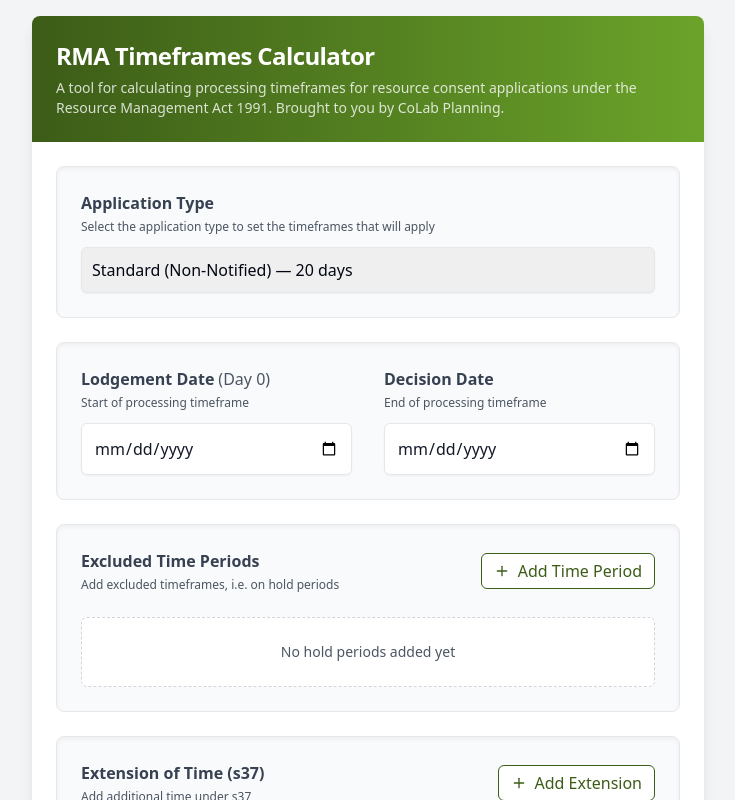
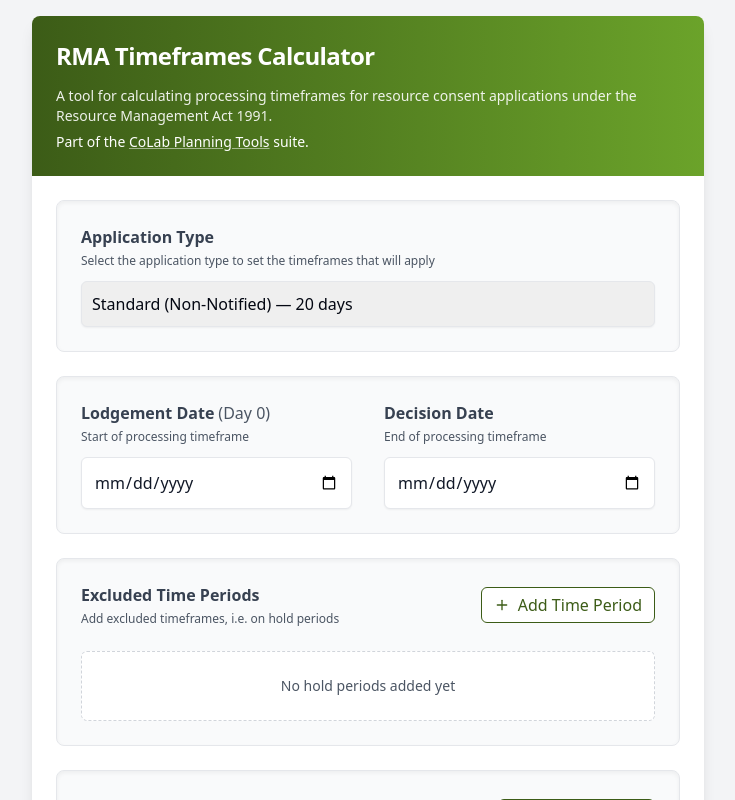
Before and after one commit to kinnoda-akl/RMA-working-day-calculator, a React (Vite) app: page / in a window 1280 px wide. Shown: the top 800 px of the page, without its empty margins (272-1007 px from the left). Built offline with nearby package versions, Linux system fonts and the light colour scheme.

Commit message:
Enhance ConsentCalculator component by updating descriptions and adding a link to CoLab Planning Tools

```diff
--- a/src/components/ConsentCalculator.tsx
+++ b/src/components/ConsentCalculator.tsx
@@ -385,11 +385,23 @@ const ConsentCalculator: React.FC = () => {
   return (
     <Card className="w-full max-w-2xl mx-auto shadow-lg border-0 min-w-[320px] overflow-hidden bg-white sm:rounded-lg">
       <CardHeader className="bg-gradient-to-r from-[#3c5c17] to-[#6ba32a] text-white pb-6">
-        <CardTitle className="text-2xl font-bold">RMA Timeframes Calculator</CardTitle>
-        <p className="text-sm opacity-80 mt-1">
-          A tool for calculating processing timeframes for resource consent applications under the Resource Management Act 1991. Brought to you by CoLab Planning.
-        </p>
-      </CardHeader>
+  <CardTitle className="text-2xl font-bold mb-2">RMA Timeframes Calculator</CardTitle>
+  <p className="text-sm opacity-90">
+    A tool for calculating processing timeframes for resource consent applications under the Resource Management Act 1991.
+  </p>
+  <p className="text-sm mt-2">
+    Part of the{' '}
+    <a
+      href="https://www.colabplanning.co.nz/tools"
+      className="text-white underline decoration-white/50 hover:decoration-white transition-all duration-200 font-medium"
+      target="_blank"
+      rel="noopener noreferrer"
+    >
+      CoLab Planning Tools
+    </a>
+    {' '}suite.
+  </p>
+</CardHeader>
 
       <CardContent className="space-y-4 sm:space-y-6 p-4 sm:p-6">
         {/* Application Type Box */}
```
